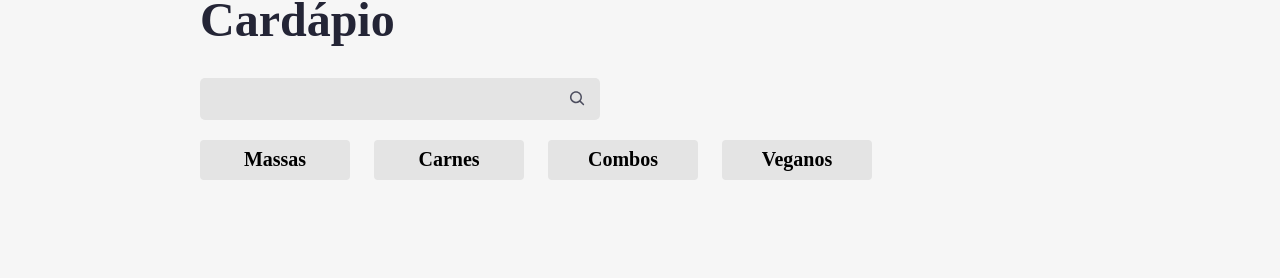
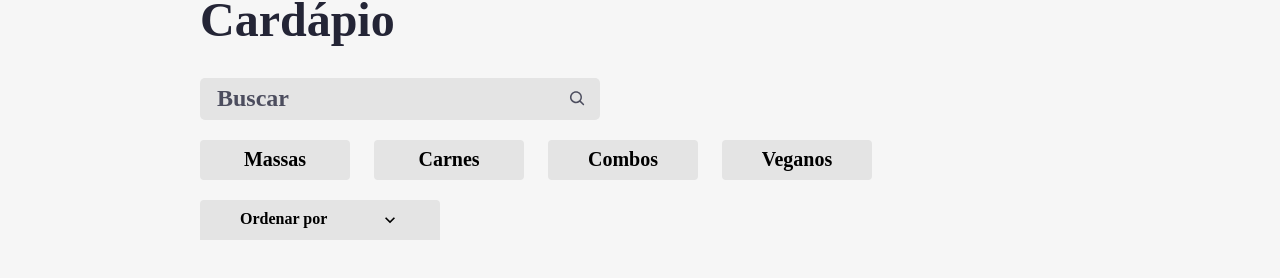
Before and after one commit to maria-baeta/ts-aluroni, a React (Create React App) app: page / in a window 1280 px wide. Shown: the part 484-762 px from the top of the page. Built offline with nearby package versions, Linux system fonts and the light colour scheme; a web font is replaced by a local one.

Commit message:
feat: Ordenador
Crição de um selecet manual, utilizando do onBlur() no buttoon, icones do react-icons

```diff
--- a/public/index.html
+++ b/public/index.html
@@ -2,15 +2,13 @@
 <html lang="en">
   <head>
     <meta charset="utf-8" />
-    <link rel="icon" href="%PUBLIC_URL%/favicon.ico" />
+    <link rel="icon" href="%PUBLIC_URL%/favicon.svg" />
     <meta name="viewport" content="width=device-width, initial-scale=1" />
     <meta name="theme-color" content="#000000" />
     <meta
       name="description"
       content="Web site created using create-react-app"
     />
-    <link rel="apple-touch-icon" href="%PUBLIC_URL%/logo192.png" />
-    <link rel="manifest" href="%PUBLIC_URL%/manifest.json" />
     <title>Aluroni TS</title>
   </head>
   <body>
--- /dev/null
+++ b/src/pages/Menu/Components/Order/Order.module.scss
@@ -0,0 +1,49 @@
+@import "styles/_variables.scss";
+
+.order {
+  align-items: center;
+  background-color: $grey;
+  border: none;
+  border-top-left-radius: 4px;
+  border-top-right-radius: 4px;
+  display: flex;
+  font-size: 1rem;
+  font-weight: bold;
+  height: 40px;
+  justify-content: space-between;
+  min-width: 240px;
+  padding: 0 40px;
+  position: relative;
+  &--active {
+    background-color: $blue;
+    color: white;
+  }
+  &__options {
+    display: none;
+    position: absolute;
+    left: 0;
+    flex-direction: column;
+    top: 100%;
+    width: 100%;
+    &--active {
+      display: flex;
+    }
+  }
+  &__option {
+    align-items: center;
+    background-color: $grey;
+    border-top: 2px solid $light-grey;
+    box-sizing: border-box;
+    color: $black;
+    display: flex;
+    height: 40px;
+    justify-content: center;
+    width: inherit;
+    &:hover,
+    &--active {
+      background-color: $blue;
+      cursor: pointer;
+      color: white;
+    }
+  }
+}
--- /dev/null
+++ b/src/pages/Menu/Components/Order/index.tsx
@@ -0,0 +1,36 @@
+import styles from "./Order.module.scss";
+import options from "./options.json";
+import { useState } from "react";
+import classNames from "classnames";
+import { MdKeyboardArrowDown, MdKeyboardArrowUp } from "react-icons/md";
+
+export const Order = () => {
+  const [open, setOpen] = useState(false);
+
+  return (
+    <button
+      className={styles.order}
+      onClick={() => setOpen(!open)}
+      onBlur={() => setOpen(false)}
+    >
+      <span>Ordenar por</span>
+      {open ? (
+        <MdKeyboardArrowUp size={20} />
+      ) : (
+        <MdKeyboardArrowDown size={20} />
+      )}
+      <div
+        className={classNames({
+          [styles.order__options]: true,
+          [styles["order__options--active"]]: open,
+        })}
+      >
+        {options.map((option) => (
+          <div className={styles.order__option} key={option.value}>
+            {option.nome}
+          </div>
+        ))}
+      </div>
+    </button>
+  );
+};
--- /dev/null
+++ b/src/pages/Menu/Components/Order/options.json
@@ -0,0 +1,18 @@
+[
+  {
+    "nome": "",
+    "value": ""
+  },
+  {
+    "nome": "Porção",
+    "value": "porcao"
+  },
+  {
+    "nome": "Qtd. pessoas",
+    "value": "qtd_pessoas"
+  },
+  {
+    "nome": "Preço",
+    "value": "preco"
+  }
+]
--- a/src/pages/Menu/Components/Search/index.tsx
+++ b/src/pages/Menu/Components/Search/index.tsx
@@ -11,8 +11,9 @@ export const Search: FC<SEARCHINTERFACE> = ({ search, setSearch }) => {
   return (
     <div className={styles.search}>
       <input
+        onChange={(event) => setSearch(event.target.value)}
+        placeholder="Buscar"
         value={search}
-        onChange={(event) => setSearch(event.target.value)}
       />
       <CgSearch size={20} color="#4C4D5E" />
     </div>
--- a/src/pages/Menu/Components/index.ts
+++ b/src/pages/Menu/Components/index.ts
@@ -1,2 +1,3 @@
 export { Search } from "./Search";
 export { Filters } from "./Filters";
+export { Order } from "./Order";
--- a/src/pages/Menu/index.tsx
+++ b/src/pages/Menu/index.tsx
@@ -1,7 +1,7 @@
 import styles from "./Menu.module.scss";
 import { ReactComponent as Logo } from "assets/logo.svg";
 import { useState } from "react";
-import { Search, Filters } from "./Components";
+import { Search, Filters, Order } from "./Components";
 
 export const Menu = () => {
   const [search, setSearch] = useState("");
@@ -20,6 +20,7 @@ export const Menu = () => {
         <Search search={search} setSearch={setSearch} />
         <div className={styles.menu__filters}>
           <Filters filter={filter} setFilter={setFilter} />
+          <Order />
         </div>
       </section>
     </main>
```
Also changed, not shown: public/favicon.svg (added).
